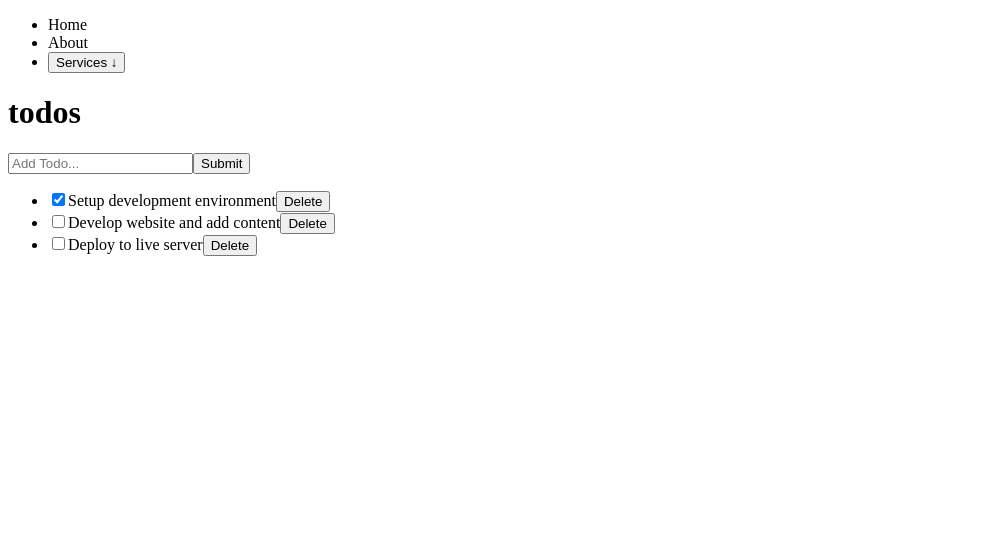
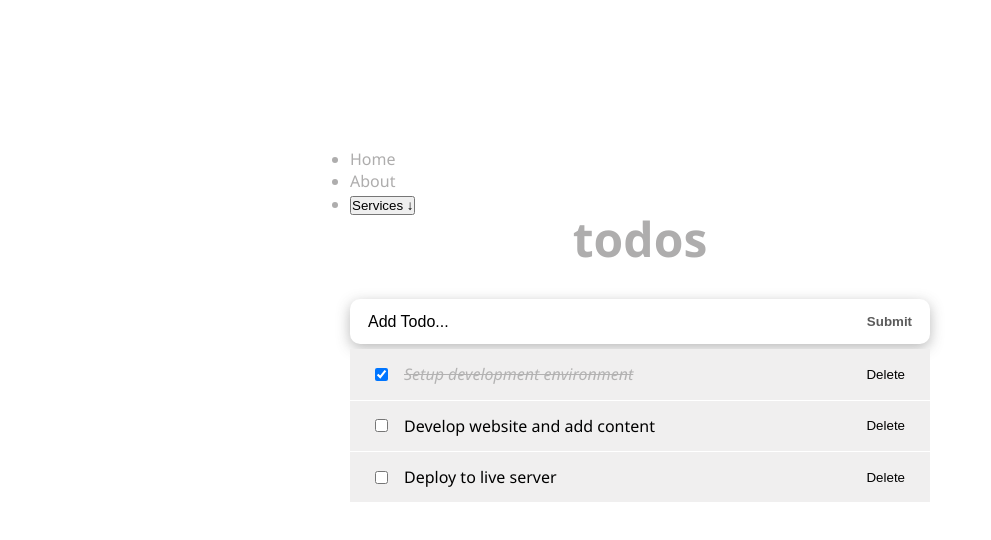
Before and after one commit to enmanuelbayen/To-Do-List-React.js, a React (Vite) app: page / in a window 1280 px wide. Shown: the top 540 px of the page, without its empty margins (0-991 px from the left). Built offline with nearby package versions, Linux system fonts and the light colour scheme.

Commit message:
Add basic styles setup

```diff
--- a/package.json
+++ b/package.json
@@ -12,7 +12,8 @@
   "dependencies": {
     "prop-types": "^15.8.1",
     "react": "^18.2.0",
-    "react-dom": "^18.2.0"
+    "react-dom": "^18.2.0",
+    "uuid": "^9.0.0"
   },
   "devDependencies": {
     "@babel/core": "^7.22.1",
--- a/src/App.jsx
+++ b/src/App.jsx
@@ -1,14 +1,16 @@
-// import './App.css'
+import './style/App.css'
 import Header from './components/Header.jsx'
 import TodosLogic from './components/TodosLogic.jsx'
 
 function App() {
 
   return (
-    <>
-      <Header />
-      <TodosLogic />
-    </>
+    <div className="wrapper">
+      <div className="todos">
+        <Header />
+        <TodosLogic />
+      </div>
+    </div>
   )
 }
 
--- a/src/components/Header.jsx
+++ b/src/components/Header.jsx
@@ -1,8 +1,9 @@
 import Navbar from "./Navbar";
+import '../style/header.css';
 
 const Header = () => {
     return (
-      <header>
+      <header className="header">
         <Navbar />
         <h1>todos</h1>
       </header>
--- a/src/components/InputTodo.jsx
+++ b/src/components/InputTodo.jsx
@@ -1,7 +1,9 @@
 import { useState } from 'react';
+import '../style/inputTodo.css';
 
 const InputTodo = ({ addTodoItem }) => {
     const [title, setTitle] = useState('');
+    const [message, setMessage] = useState('');
 
     const handleChange = (e) => {
         setTitle(e.target.value);
@@ -9,21 +11,29 @@ const InputTodo = ({ addTodoItem }) => {
 
       const handleSubmit = (e) => {
         e.preventDefault();
+        if (title.trim()) {
             addTodoItem(title);
             setTitle('');
+            setMessage('');
+          } else {
+            setMessage('Please add item.');
+          }
       };
 
     return (
-
-        <form onSubmit={handleSubmit}>
+        <>
+            <form onSubmit={handleSubmit} className="form-container">
                 <input
                     type="text"
                     placeholder="Add Todo..."
                     value={title}
                     onChange={handleChange}
+                    className="input-text"
                 />
-        <button>Submit</button>
+                <button className="input-submit">Submit</button>
             </form>
+            <span className="submit-warning">{message}</span>
+        </>
     );
   };
 
--- a/src/components/TodoItem.jsx
+++ b/src/components/TodoItem.jsx
@@ -1,3 +1,4 @@
+import '../style/todoItem.css';
 
 const TodoItem = ({ itemProp, setTodos, delTodo }) => {
 
@@ -16,13 +17,17 @@ const TodoItem = ({ itemProp, setTodos, delTodo }) => {
       };
 
     return (
-        <li>
+        <li className='item'>
+            <div className="content">
                 <input type="checkbox"
                     checked={itemProp.completed}
                     onChange={() => handleChange(itemProp.id)}
                 />
+                <span className={itemProp.completed ? 'itemText' : null}>
                 {itemProp.title}
+                </span>
                 <button onClick={() => delTodo(itemProp.id)}>Delete</button>
+          </div>
         </li>
     );
 };
--- a/src/components/TodosLogic.jsx
+++ b/src/components/TodosLogic.jsx
@@ -1,21 +1,22 @@
 import { useState } from "react";
 import InputTodo from "./InputTodo.jsx"
 import TodosList from "./TodosList.jsx"
+import { v4 as uuidv4 } from 'uuid';
 
 const TodosLogic = () => {
     const [todos, setTodos] = useState([
         {
-          id: 1,
+          id: uuidv4(),
           title: 'Setup development environment',
           completed: true,
         },
         {
-          id: 2,
+          id: uuidv4(),
           title: 'Develop website and add content',
           completed: false,
         },
         {
-          id: 3,
+          id: uuidv4(),
           title: 'Deploy to live server',
           completed: false,
         },
@@ -31,7 +32,7 @@ const TodosLogic = () => {
 
       const addTodoItem = (title) => {
         const newTodo = {
-            id: 4,
+            id: uuidv4(),
             title: title,
             completed: false,
           };
--- /dev/null
+++ b/src/style/App.css
@@ -0,0 +1,24 @@
+* {
+    box-sizing: border-box;
+    margin: 0;
+    padding: 0;
+  }
+  body {
+    font-family: "Segoe UI", sans-serif;
+    line-height: 1.4;
+    color: #000;
+    background: #fff;
+    height: 100vh;
+    font-weight: 400;
+  }
+
+  /* app.jsx */
+
+  .wrapper {
+    width: 100%;
+    padding: 8rem 20px 3rem;
+  }
+  .todos {
+    max-width: 580px;
+    margin: 0 auto;
+  }
--- /dev/null
+++ b/src/style/header.css
@@ -0,0 +1,13 @@
+.header {
+    padding: 20px 0;
+    color: #aeadad;
+}
+
+.header h1 {
+    font-size: 3rem;
+    font-weight: 600;
+    margin-bottom: 1rem;
+    line-height: 1em;
+    text-transform: lowercase;
+    text-align: center;
+  }
--- /dev/null
+++ b/src/style/inputTodo.css
@@ -0,0 +1,38 @@
+.form-container {
+    display: flex;
+    border-radius: calc(0.1 * 100px);
+    box-shadow: 0px 4px 14px 0px rgba(70, 70, 70, 0.38);
+    justify-content: space-around;
+    background: #fff;
+    font-size: 1rem;
+  }
+  .input-text {
+    width: 85%;
+    padding-right: 5px;
+    padding-left: 10px;
+    border-radius: calc(0.5 * 100px);
+    font-size: 1rem;
+  }
+  .input-text::placeholder {
+    color: #000;
+  }
+  .input-submit {
+    background: transparent;
+    color: #5b5b5b;
+    text-transform: capitalize;
+    cursor: pointer;
+    font-weight: 600;
+    margin-right: 10px;
+  }
+  .input-text,
+  .input-submit {
+    height: 45px;
+    outline: none;
+    border: none;
+  }
+  .submit-warning {
+    font-size: 13px;
+    color: red;
+    margin-top: 5px;
+    display: block;
+  }
--- /dev/null
+++ b/src/style/todoItem.css
@@ -0,0 +1,36 @@
+.item {
+    font-size: 1rem;
+    list-style-type: none;
+    padding: 14px 25px;
+    border-bottom: 1px solid #fff;
+    background: #f0efef;
+  }
+
+  .content {
+    display: flex;
+    justify-content: space-between;
+    align-items: center;
+    gap: 1rem;
+  }
+
+  .content span {
+    flex: 1;
+    order: 1;
+  }
+
+  .content button {
+    cursor: pointer;
+    background: transparent;
+    order: 2;
+    outline: none;
+    outline: none;
+    border: none;
+    margin-left: 7px;
+  }
+
+  .itemText {
+    font-style: italic;
+    color: #595959;
+    opacity: 0.4;
+    text-decoration: line-through;
+  }
```
Also changed, not shown: 1 other file (tests, documents, lock files or other folders). Lines whose indentation alone changed are shown as unchanged.
